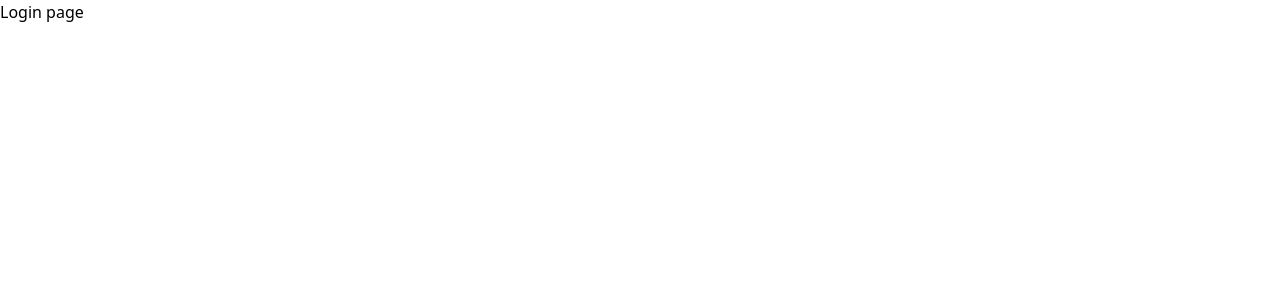
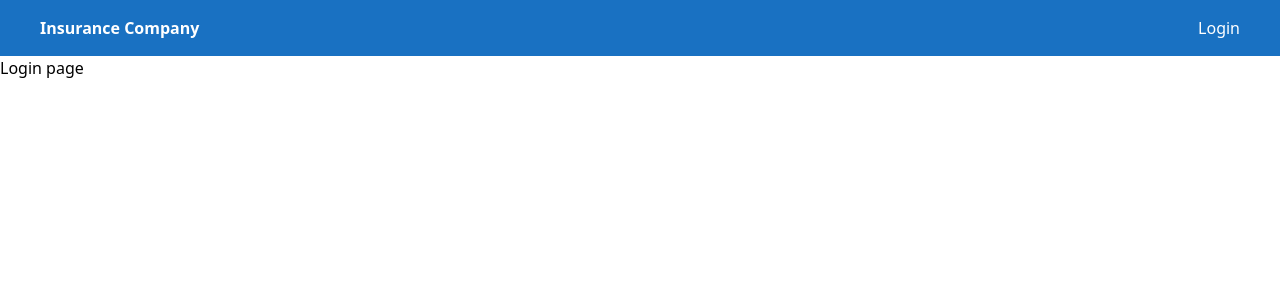
Before and after one commit to vicky4421/insurance-claim, a Next.js app: page / in a window 1280 px wide. Shown: the top 300 px of the page. Built offline with nearby package versions, Linux system fonts and the light colour scheme.

Commit message:
sorround app with nav and auth

```diff
--- /dev/null
+++ b/src/app/components/nav.tsx
@@ -0,0 +1,24 @@
+'use client'
+import Link from "next/link";
+import { useAuth } from "./auth-provider";
+
+
+export default function Nav() {
+
+    const isLoggedIn = useAuth();
+
+    return (
+        <nav className="bg-[#1971c2] p-4 flex items-center justify-between text-white px-10">
+            <div className="font-bold">
+                <Link href="/">Insurance Company    </Link>
+            </div>
+            <div>
+                {
+                    isLoggedIn.isLoggedIn
+                        ? <Link href="/logout">Logout</Link>
+                        : <Link href="/login">Login</Link>
+                }
+            </div>
+        </nav>
+    )
+}
--- a/src/app/layout.tsx
+++ b/src/app/layout.tsx
@@ -1,6 +1,8 @@
 import type { Metadata } from "next";
 import localFont from "next/font/local";
 import "./globals.css";
+import { AuthProvider } from "./components/auth-provider";
+import Nav from "./components/nav";
 
 const geistSans = localFont({
   src: "./fonts/GeistVF.woff",
@@ -25,11 +27,14 @@ export default function RootLayout({
 }>) {
   return (
     <html lang="en">
-      <body
-        className={`${geistSans.variable} ${geistMono.variable} antialiased`}
-      >
-        {children}
-      </body>
+      <AuthProvider>
+        <body
+          className={`${geistSans.variable} ${geistMono.variable} antialiased`}
+        >
+          <Nav />
+          {children}
+        </body>
+      </AuthProvider>
     </html>
   );
 }
```
